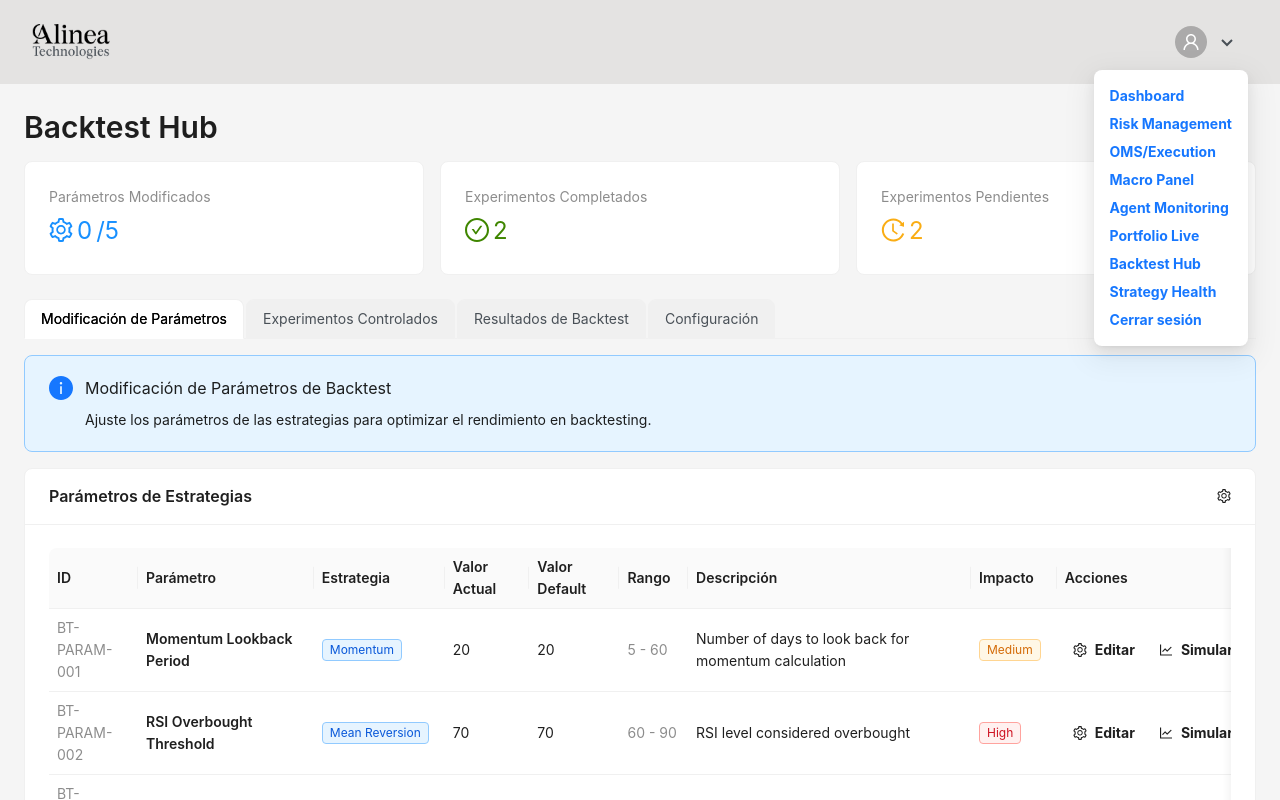
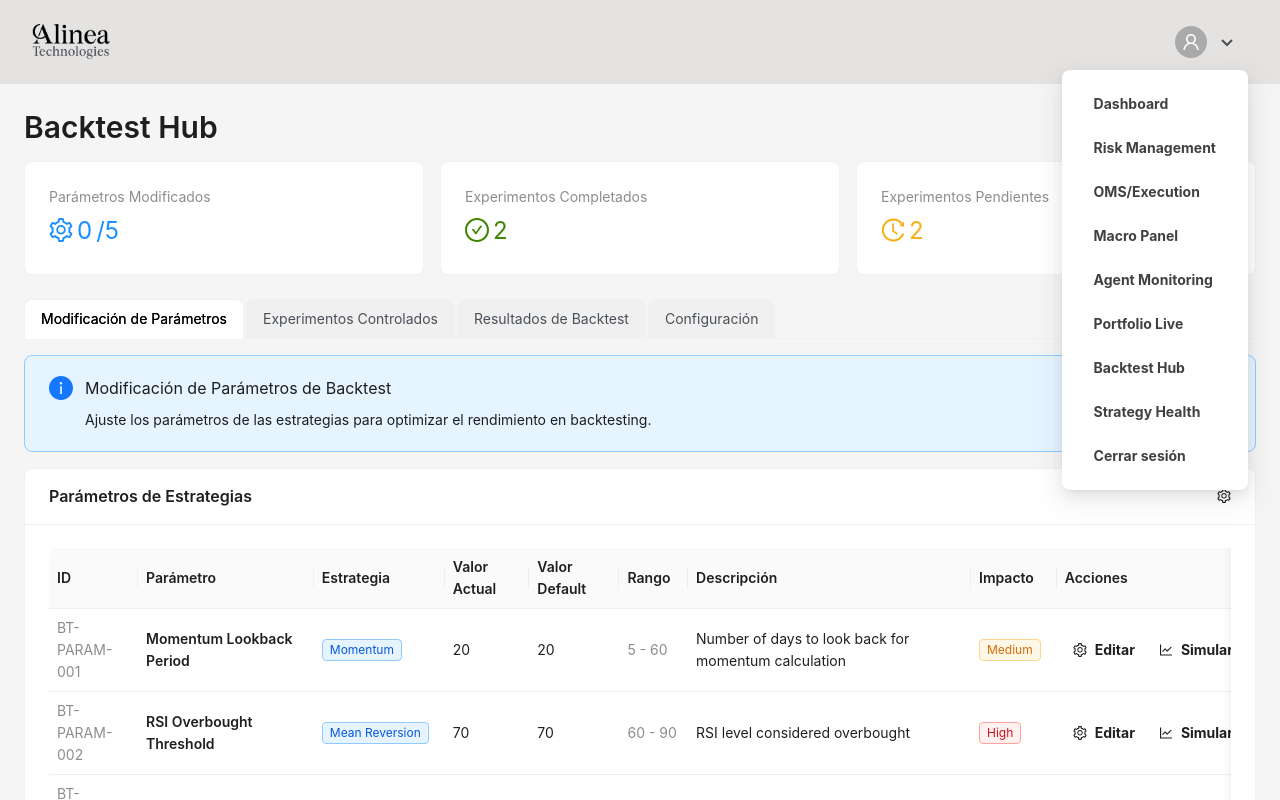
Before and after one commit to alinea-capital-tech/internal-tool, a React (Vite) app: page /backtest-hub in a window 1280 px wide. Both pictures are taken after a click on the button 1207 px from the left and 42 px from the top of the page. Shown: the top 800 px of the page. Built offline with nearby package versions, Linux system fonts and the light colour scheme.

Commit message:
Improve styles on navbar

```diff
--- a/src/components/Header.tsx
+++ b/src/components/Header.tsx
@@ -47,8 +47,10 @@ const Header = () => {
       <AvatarDropdown>
         <div className="flex flex-col gap-2">
           {navLinks.map((link) => (
-            <AlineaLink href={link.href} key={link.label}>
-              {link.label}
+            <AlineaLink href={link.href} key={link.label} className="">
+              <label className="px-4 py-2 rounded-sm block hover:bg-neutral-200 text-neutral-700 hover:cursor-pointer">
+                {link.label}
+              </label>
             </AlineaLink>
           ))}
           <Link
@@ -58,7 +60,9 @@ const Header = () => {
               console.log("Cerrar sesión clicked");
             }}
           >
-            Cerrar sesión
+            <label className="px-4 py-2 rounded-sm block hover:bg-neutral-200 text-neutral-700 hover:cursor-pointer">
+              Cerrar sesión
+            </label>
           </Link>
         </div>
       </AvatarDropdown>
```
